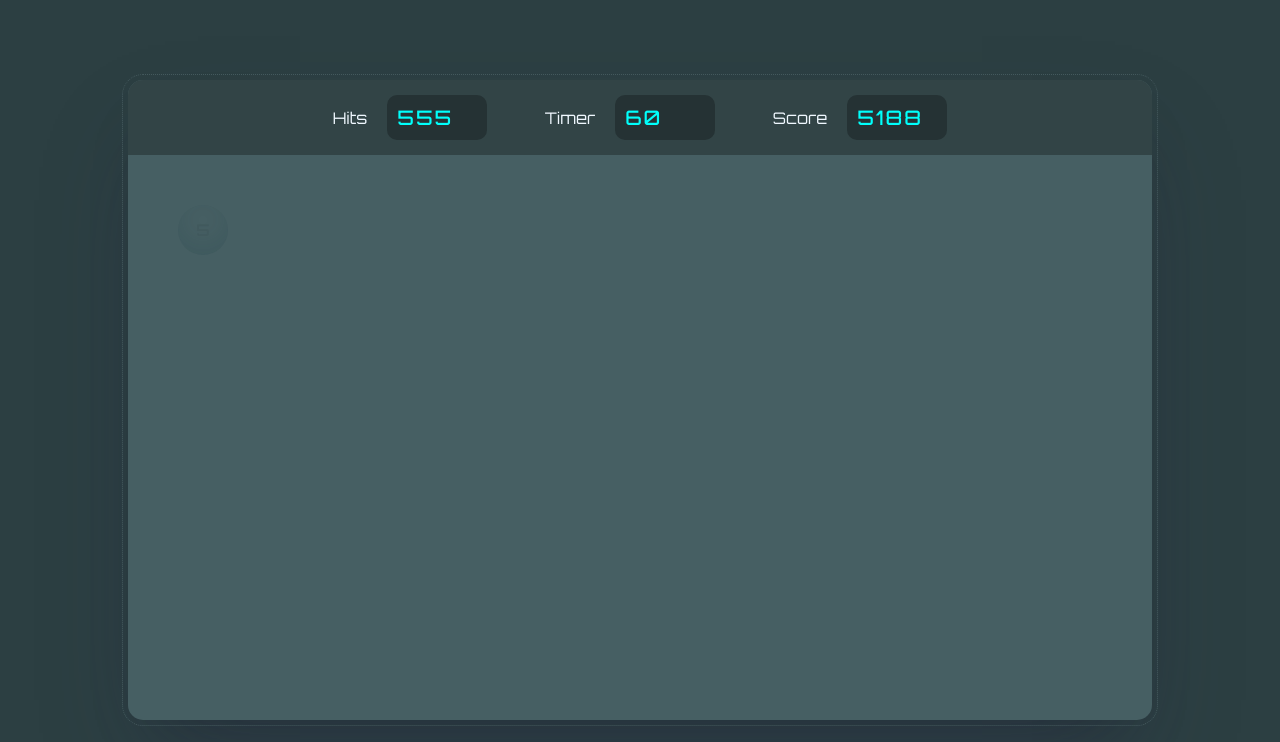
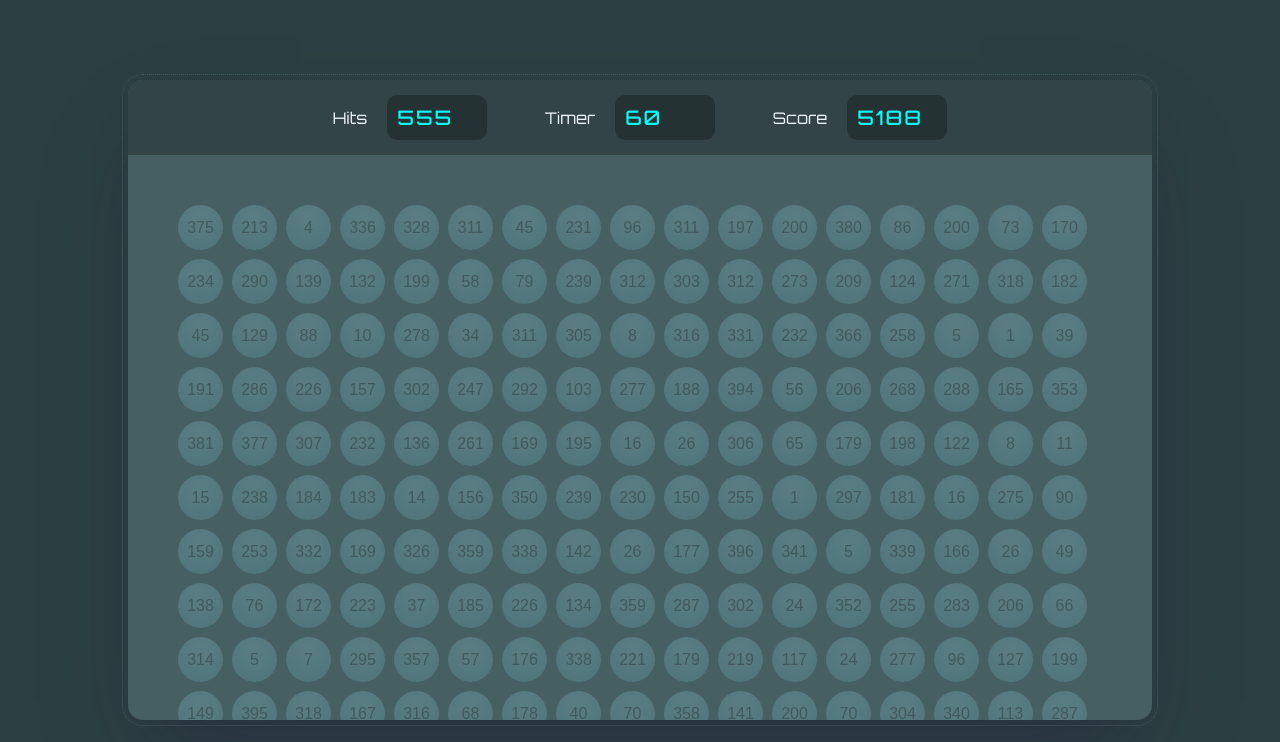
Before and after one commit to Factree/Bubble-Game, a plain HTML site: page index.html in a window 1280 px wide. Drawn offline with Linux system fonts and the light colour scheme; a web font is replaced by a local one.

Commit message:
Bubbles with random number generated

```diff
--- a/CSS/style.css
+++ b/CSS/style.css
@@ -72,10 +72,10 @@ html, body{
 .pbtm{
     display: flex;
     flex-wrap: wrap;
-    align-content: flex-start;
-    justify-content: space-between;
+    align-content: space-between;
+    justify-content: start;
     width: 100%;
-    gap: 2px;
+    gap: 9px;
     height: calc(100% - 75px);
     /* background: #3c293d; */
     padding: 50px;
@@ -86,15 +86,15 @@ html, body{
 
     align-items: center;
     justify-content: center;
-    width: 50px;
-    height: 50px;
-    background-color: #465f63;
+    width: 45px;
+    height: 45px;
+    background-color: #597d83;
     color: #41595d;
     border-radius: 50%;
-    font-family: 'Orbitron', sans-serif;
+    font-family: 'Oswald', sans-serif;
     font-size: 16px;
     font-weight: 500;
-    transition: .3s linear;
+    /* transition: .2s linear; */
     box-shadow: rgba(9, 53, 58, 0.1) 0px -10px 20px 0px inset;
 }
 
--- a/js/script.js
+++ b/js/script.js
@@ -1,3 +1,8 @@
-for(var i = 1; i<=70; i++){
-    <div class="bubble">5</div>
+var bubbles = "";
+var minB = 1 ;
+var maxB = 400;
+for(var i = 1; i<=maxB; i++){
+    var rn = Math.floor(Math.random()* (maxB - minB +1)) + minB;
+    bubbles += `<div class="bubble">${rn}</div>`;
 }
+document.querySelector(".pbtm").innerHTML = bubbles;
```
